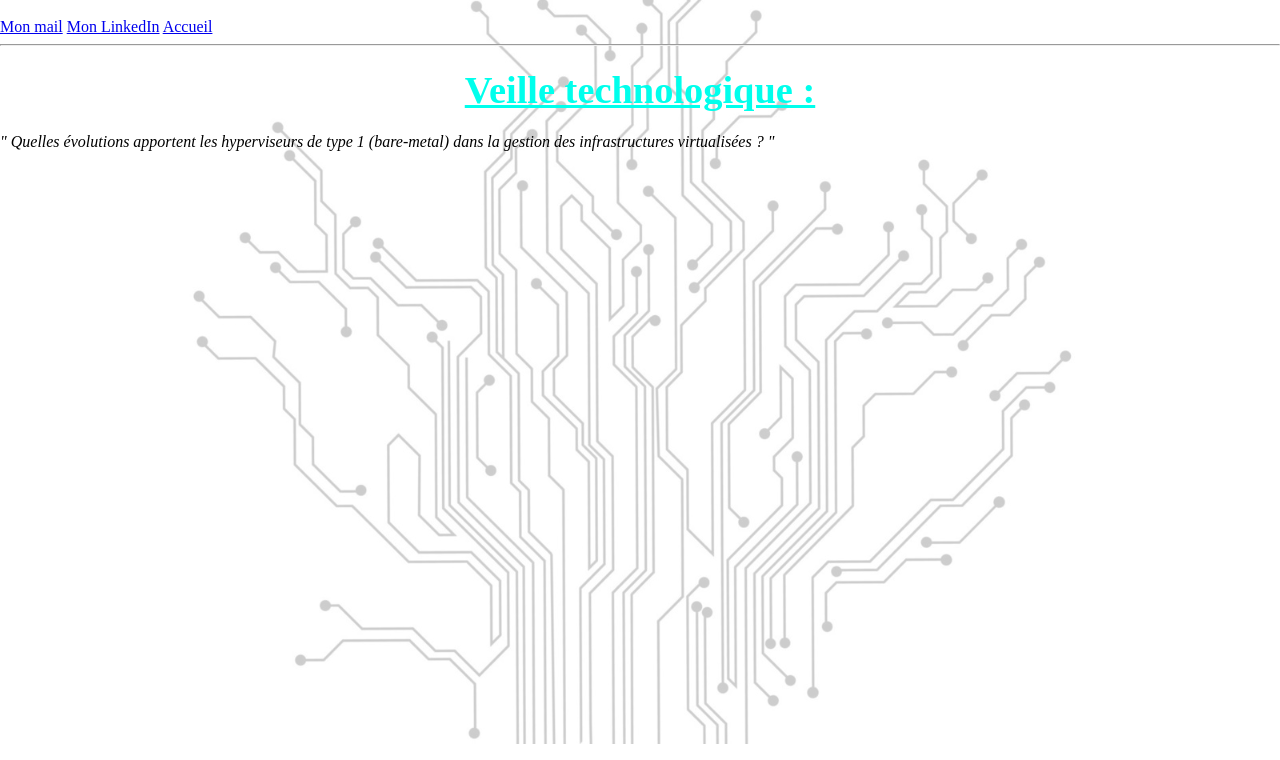
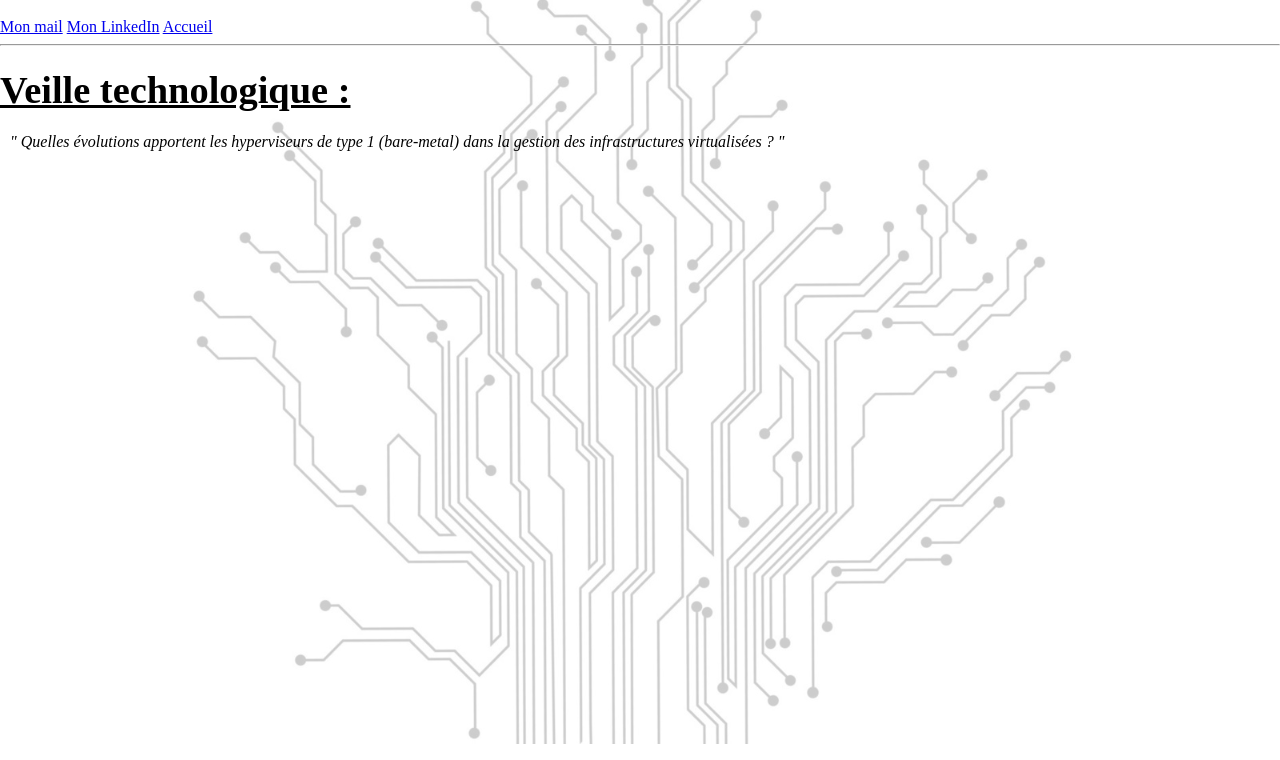
Before and after one commit to dbaptiste91120/portfolio, a plain HTML site: page veille.html in a window 1280 px wide. Shown: the part 40-800 px from the top of the page. Drawn offline with Linux system fonts and the light colour scheme.

Commit message:
Update style.css

```diff
--- a/style.css
+++ b/style.css
@@ -28,3 +28,12 @@ h1 {
 a{
   border-spacing: 5px;
 }
+
+#h1_veille {
+  text-align: left;
+  color: black;
+}
+
+#p_veille{
+  padding-left: 10px;
+}
```
